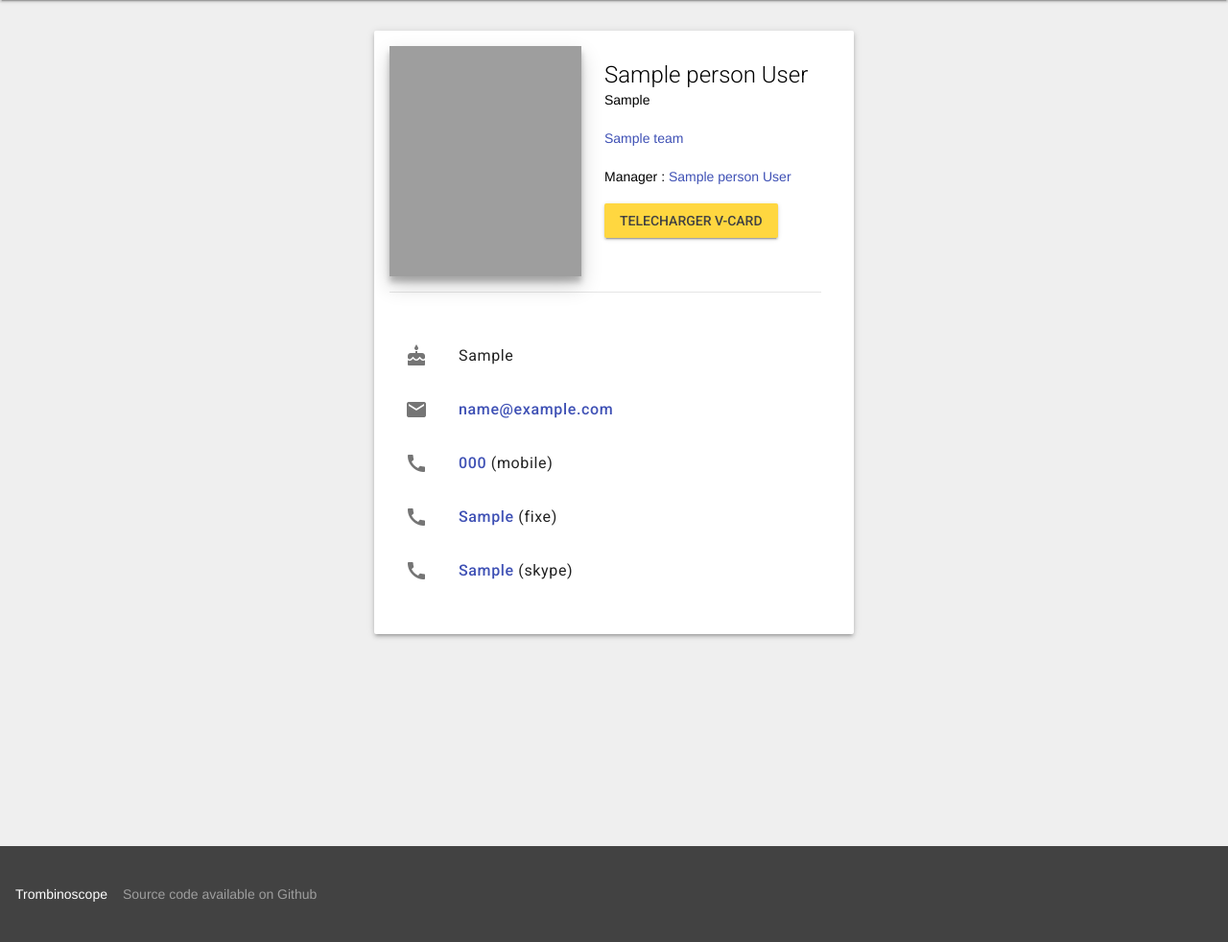
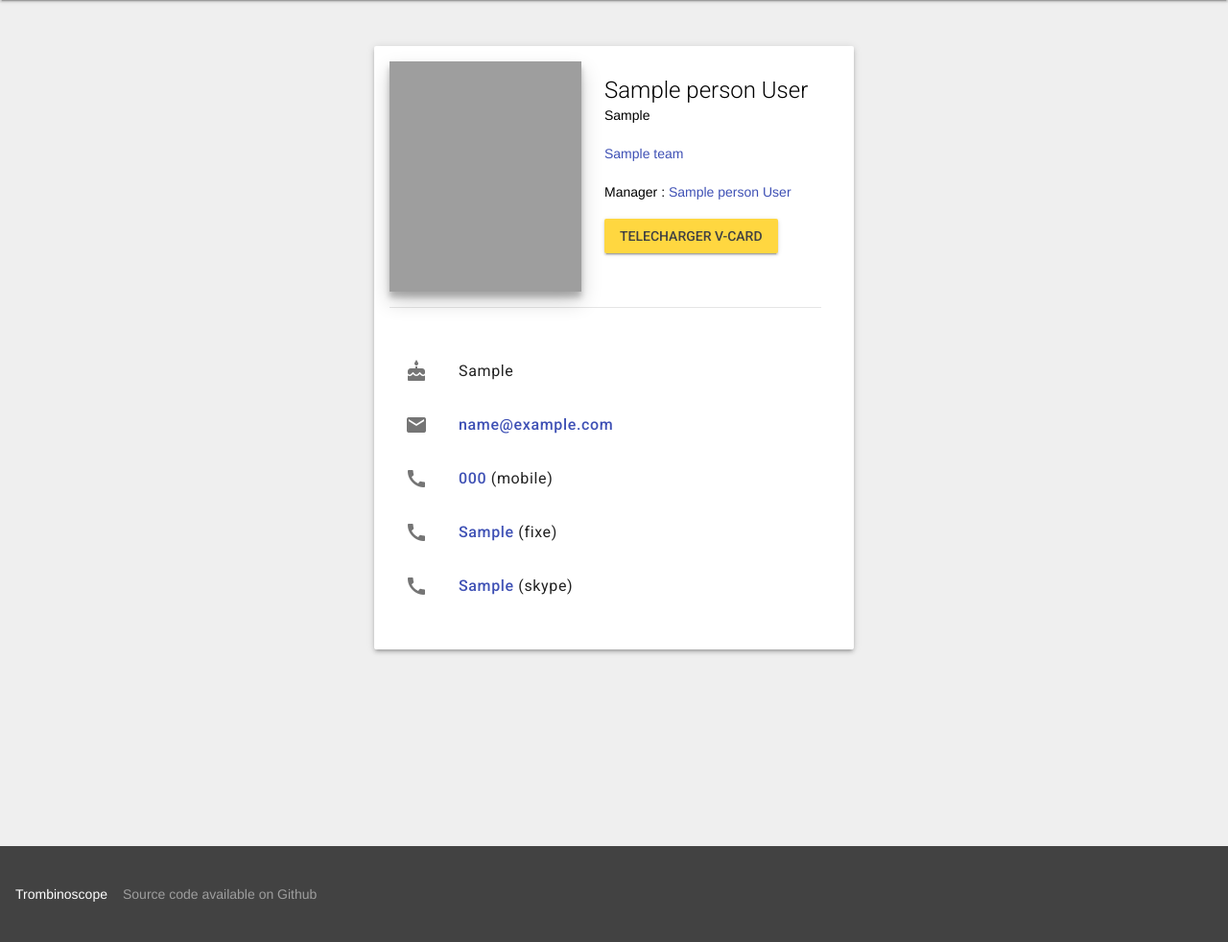
Before and after one commit to Mogmi95/Trombi, a Flask app: a page that uses templates/person.html in a window 1280 px wide. Shown: the part 64-1046 px from the top of the page at 96% size. Run offline with Flask 2, Linux system fonts and the light colour scheme; tables that the repository leaves empty hold one stand-in row (values such as "Sample post"); parts of the project's set-up code (start-up, migrations or seed data) failed here and were passed over; some libraries are stand-ins or nearby versions; grey boxes are pictures that could not be loaded.

Commit message:
Fixed margin

```diff
--- a/templates/person.html
+++ b/templates/person.html
@@ -4,10 +4,12 @@
 
 <!-- Wide card with share menu button -->
 <style>
+
     .demo-card-wide.mdl-card {
+      position: relative;
+      margin-top: 32px;
         margin-left: auto;
         margin-right: auto;
-        margin-top: 16px;
         width: 500px;
     }
     .demo-card-wide > .mdl-card__title {
@@ -97,5 +99,4 @@
     </div>
 
 </div>
-
 {% endblock %}
```
